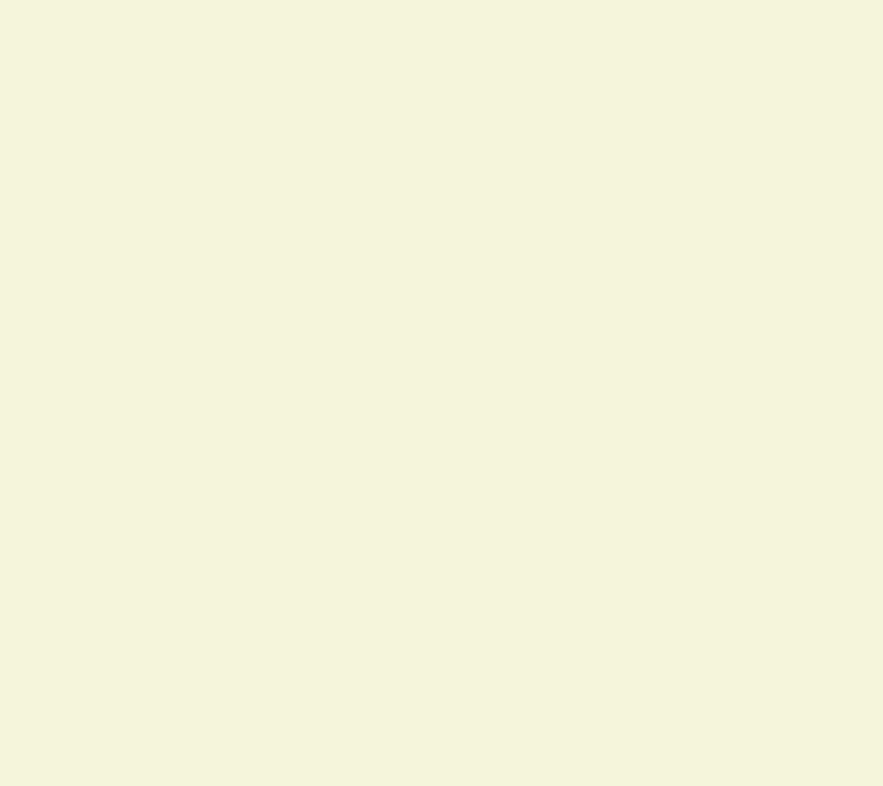
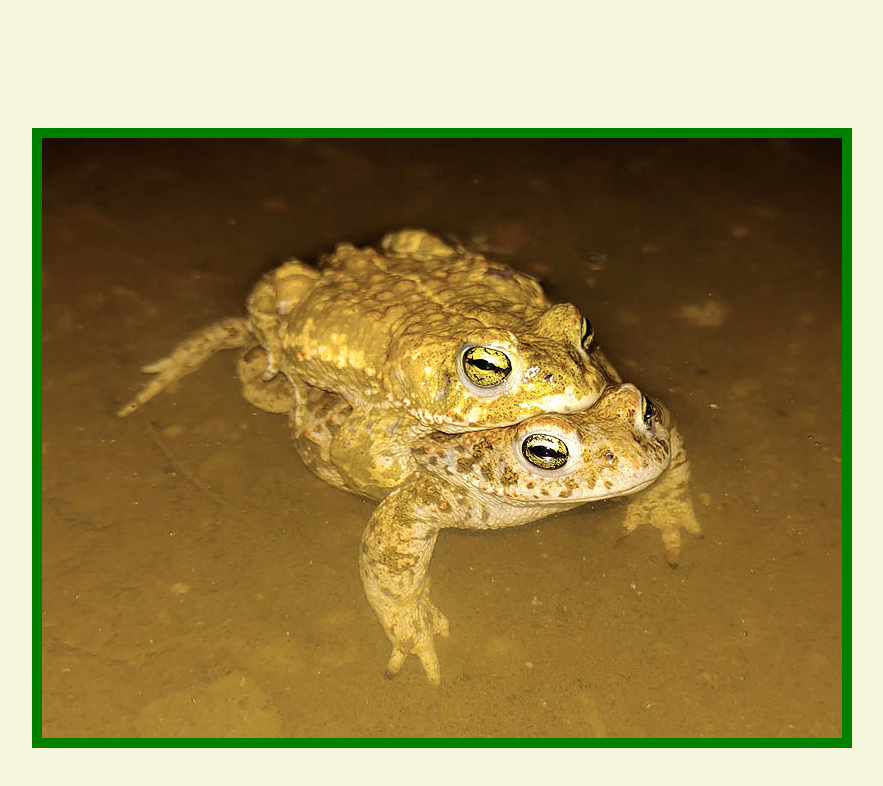
Before and after one commit to justussiebert/polaroid-ama, a plain HTML site: page index.html in a window 1280 px wide. Shown: the whole page, without its empty margins (198-1081 px from the left). Drawn offline with nearby package versions, Linux system fonts and the light colour scheme.

Commit message:
filled index.html with content: container with img

```diff
--- a/index.html
+++ b/index.html
@@ -13,5 +13,9 @@
     <link rel="stylesheet" href="./style.css" />
     <title>Polaroid AMA</title>
   </head>
-  <body></body>
+  <body>
+    <main>
+      <div class="polaroid"></div>
+    </main>
+  </body>
 </html>
--- a/style.css
+++ b/style.css
@@ -1,3 +1,14 @@
 body {
   background-color: beige;
+  margin: 0;
 }
+.polaroid {
+  width: 800px;
+  height: 600px;
+  margin: 0 auto;
+  background-image: url(kreuzkroeten-geisterbusch-wahner-heide-justus-siebert-2020-07-03.jpg);
+  background-repeat: no-repeat;
+  background-size: cover;
+  margin-top: 10%;
+  border: 10px solid green;
+}
```
Also changed, not shown: kreuzkroeten-geisterbusch-wahner-heide-justus-siebert-2020-07-03.jpg (added).
